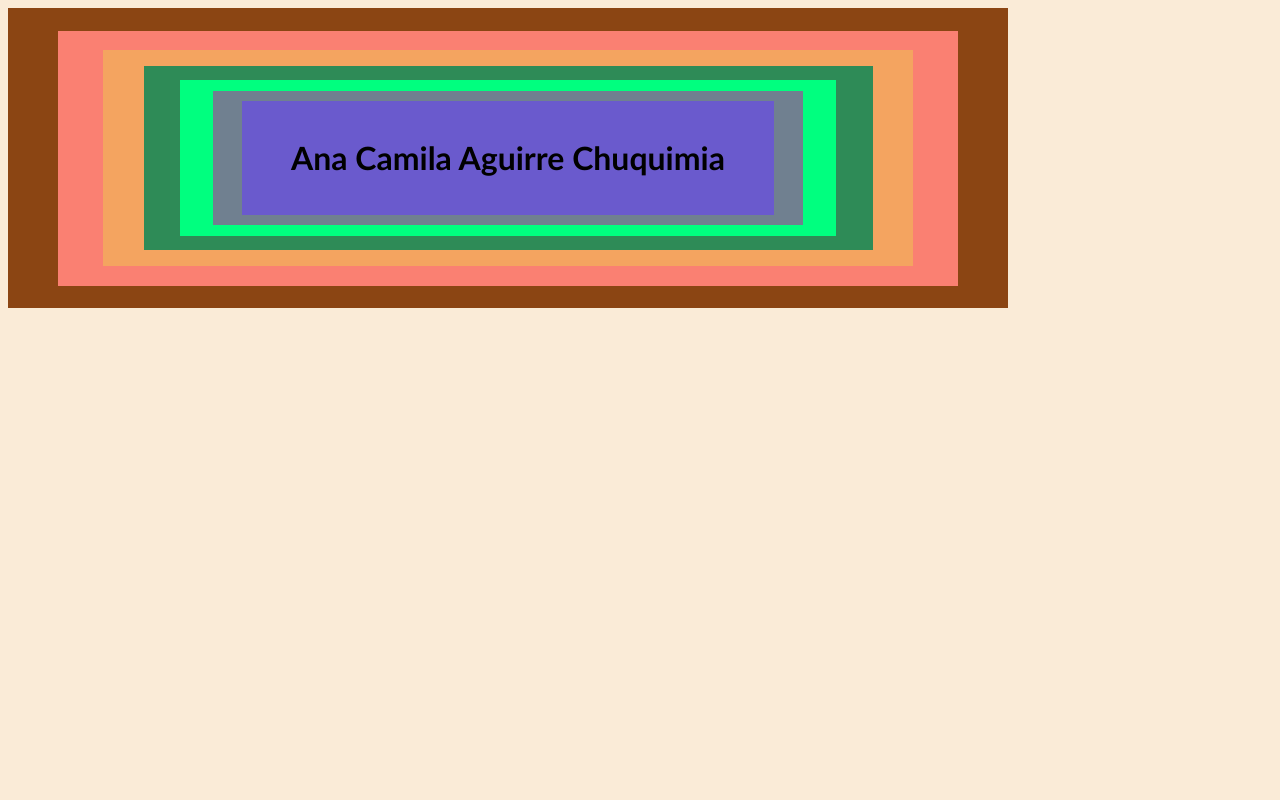
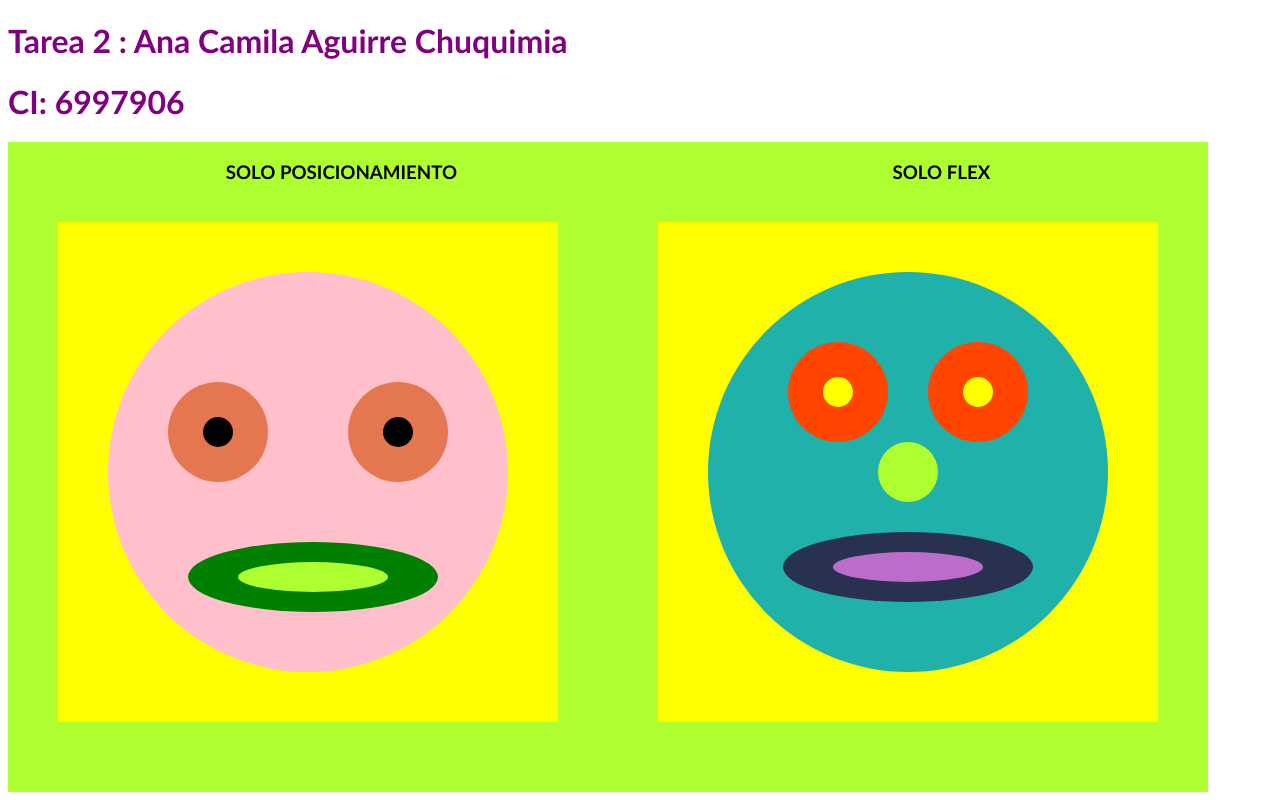
Before and after one commit to Nita3/tarea, a plain HTML site: page index.html in a window 1280 px wide. Drawn offline with Linux system fonts and the light colour scheme.

Commit message:
Add files via upload

```diff
--- a/CSS/estilo.css
+++ b/CSS/estilo.css
@@ -1,11 +1,158 @@
-body{
-    background-color: aquamarine;
+h1{
+    font-family: 'Gill Sans', 'Gill Sans MT', Calibri, 'Trebuchet MS', sans-serif;
+    color: purple;
 }
-h1{
-    color: orange;
-    text-align: center;
+.tarea{
+    background-color: greenyellow;
+    height: 50px;
+    width: 1200px;
+    display: flex;
+    justify-content: space-around;
 }
-img{
-    width: 200px;
-    height: 150px;
+h3{
+    font-family: 'Gill Sans', 'Gill Sans MT', Calibri, 'Trebuchet MS', sans-serif
+
 }
+.main{
+    background-color: greenyellow;
+    width: 1200px;
+    height: 600px;
+    display: flex;
+    justify-content: space-around;
+}
+.principal1{
+    position: relative;
+    top: 30px;
+    background-color: yellow;
+    width: 500px;
+    height: 500px;
+}
+.circulo{
+    background-color: pink;
+    width: 400px;
+    height: 400px;
+    position: relative;
+    border-radius: 100%;
+    top: 50px;
+    left: 50px;
+}
+.uno{
+    background-color: rgb(228, 119, 79);
+    width: 100px;
+    height: 100px;
+    position: relative;
+    top: 110px;
+    left: 60px;
+    border-radius: 100%;
+}
+.dos{
+    background-color: rgb(228, 119, 79);
+    width: 100px;
+    height: 100px;
+    position: relative;
+    left: 240px;
+    top: 10px;
+    border-radius: 100%;
+}
+.tres{
+    background-color: green;
+    width: 250px;
+    height:70px;
+    position: relative;
+    top: 70px;
+    left: 80px;
+    border-radius: 70%;
+}
+.unouno{
+    background-color: rgb(0, 0, 0);
+    width: 30px;
+    height: 30px;
+    position: relative;
+    top: 35px;
+    left: 35px;
+    border-radius: 100%;
+}
+.dosdos{
+    background-color: black;
+    width: 30px;
+    height: 30px;
+    position: relative;
+    top: 35px;
+    left: 35px;
+    border-radius: 100%;
+}
+.trestres{
+    background-color: greenyellow;
+    width: 150px;
+    height: 30px;
+    position: relative;
+    top: 20px;
+    left: 50px;
+    border-radius: 100%;
+}
+.principal2{
+    position: relative;
+    top: 30px;
+    display: flex;
+    justify-content: center;
+    align-items: center;
+    height: 500px;
+    width: 500px;
+    background-color: yellow;
+}
+.circulo2{
+    width: 400px;
+    height: 400px;
+    background-color: lightseagreen;
+    border-radius: 50%;
+    display: flex;
+    flex-direction: column;
+    align-items: center;
+    justify-content: center;
+    position: relative;
+}
+.ojos{
+    display: flex;
+    gap: 40px;
+}
+.ojo {
+    width: 100px;
+    height: 100px;
+    background-color: orangered;
+    border-radius: 50%;
+    display: flex;
+    align-items: center;
+    justify-content: center;
+}
+.pupila {
+    width: 30px;
+    height: 30px;
+    background-color: yellow;
+    border-radius: 50%;
+}
+.nariz {
+    width: 60px;
+    height: 60px;
+    background-color: greenyellow;
+    border-radius: 50%;
+    display: flex;
+    align-items: center;
+    justify-content: center;
+}
+.boca {
+    width: 250px;
+    height: 70px;
+    background-color: rgb(40, 50, 80);
+    border-radius: 50%;
+    display: flex;
+    align-items: center;
+    justify-content: center;
+    margin-top: 30px;
+}
+
+.boca-abertura {
+    width: 150px;
+    height: 30px;
+    background-color: rgb(188, 109, 204);
+    border-radius: 50%;
+}
--- a/index.html
+++ b/index.html
@@ -3,21 +3,43 @@
 <head>
     <meta charset="UTF-8">
     <meta name="viewport" content="width=device-width, initial-scale=1.0">
-    <link rel="stylesheet" href="CSS/estilos.css">
+    <link rel="stylesheet" href="CSS/estilo.css">
     <title>Document</title>
 </head>
 <body>
-    <div class="caja">
-        <div class="caja1">
-            <div class="caja2">
-                <div class="caja3">
-                    <div class="caja4">
-                        <div class="caja5">
-                            <div class="caja6">
-                                <h1>Ana Camila Aguirre Chuquimia</h1>
-                            </div>
-                        </div>
+    <h1>Tarea 2 : Ana Camila Aguirre Chuquimia</h1>
+    <h1>CI: 6997906</h1>
+    <div class="tarea">
+        <h3>SOLO POSICIONAMIENTO</h3>
+        <h3>SOLO FLEX</h3>
+    </div>
+    <div class="main">
+        <div class="principal1">
+            <div class="circulo">
+                <div class="uno">
+                    <div class="unouno"></div>
+                </div>
+                <div class="dos">
+                    <div class="dosdos"></div>
+                </div>
+                <div class="tres">
+                    <div class="trestres"></div>
+                </div>
+            </div>
+        </div>
+        <div class="principal2">
+            <div class="circulo2">
+                <div class="ojos">
+                    <div class="ojo">
+                        <div class="pupila"></div>
                     </div>
+                    <div class="ojo">
+                        <div class="pupila"></div>
+                    </div>
+                </div>
+                <div class="nariz"></div>
+                <div class="boca">
+                    <div class="boca-abertura"></div>
                 </div>
             </div>
         </div>
```
